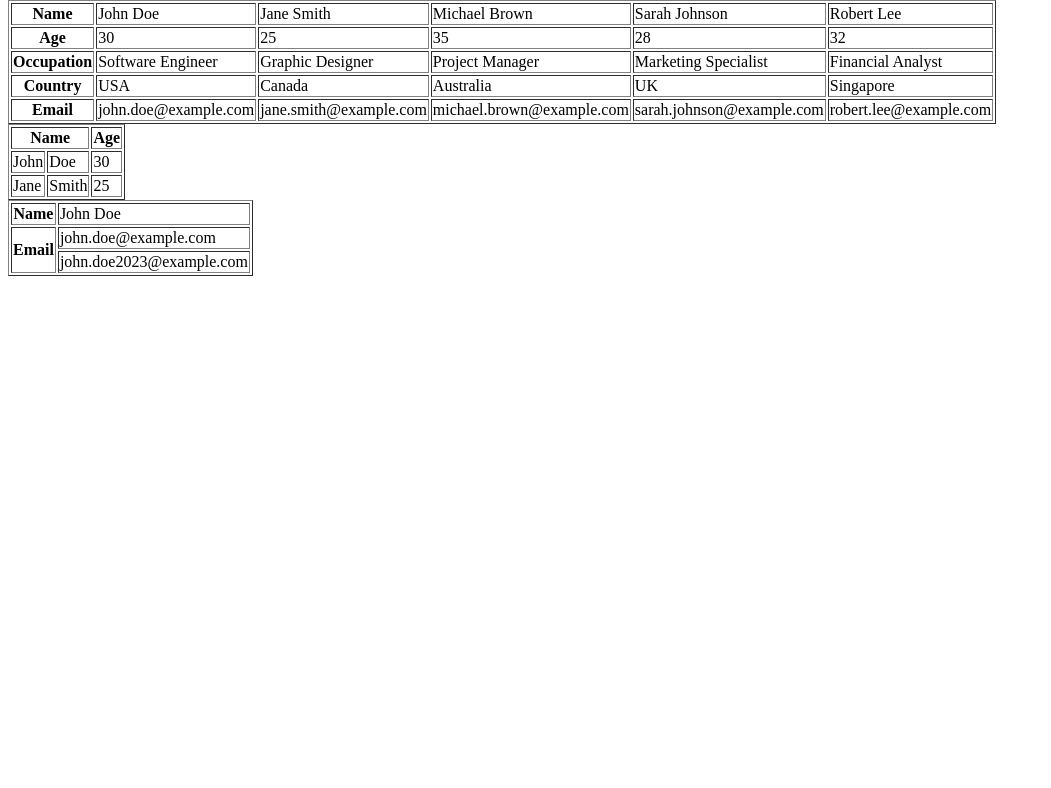
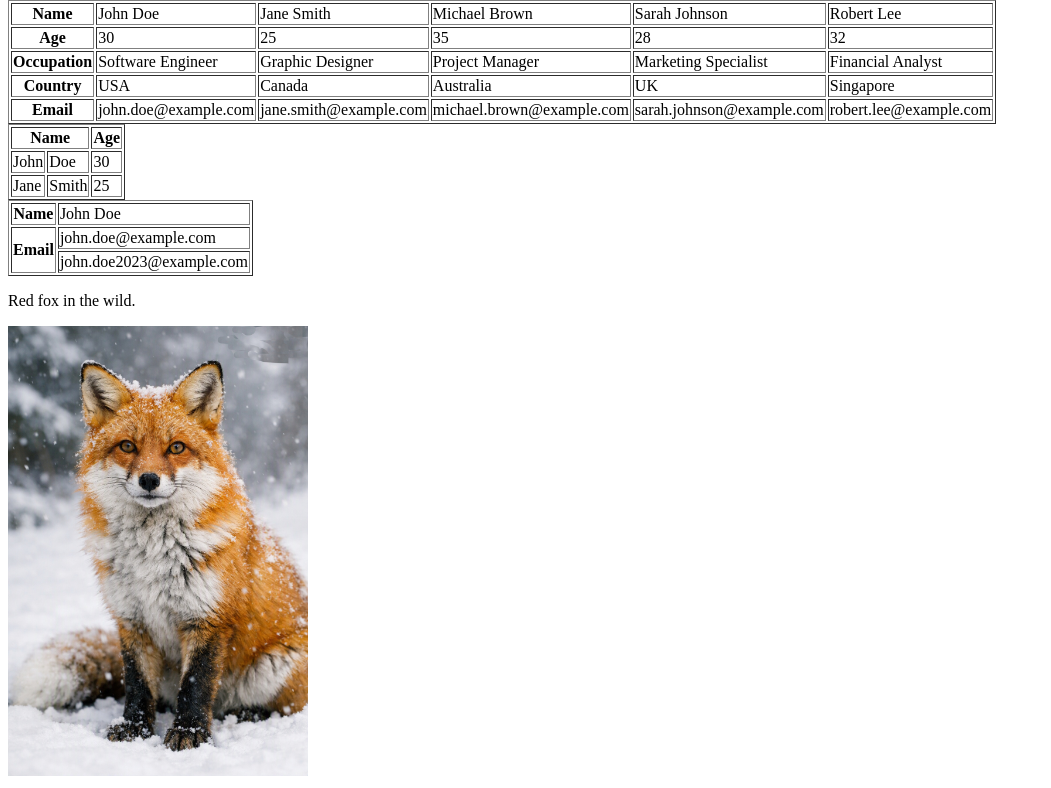
Before and after one commit to tatsuyax25/html-css, a plain HTML site: page index.html in a window 1280 px wide. Shown: the part 1241-2029 px from the top of the page, without its empty margins (0-1051 px from the left). Before the commit the page ends 1525 px from the top, so only its background shows below. Drawn offline with Linux system fonts and the light colour scheme.

Commit message:
Images and file path

```diff
--- a/index.html
+++ b/index.html
@@ -228,6 +228,7 @@
   </table>
 
   <!-- Images and file paths -->
-
+  <p>Red fox in the wild.</p>
+  <img src="images/fox.jpg" alt="Red fox in the wild" style="width: 300px; height: auto;">
 </body>
 </html>
```
Also changed, not shown: images/fox.jpg (added).
